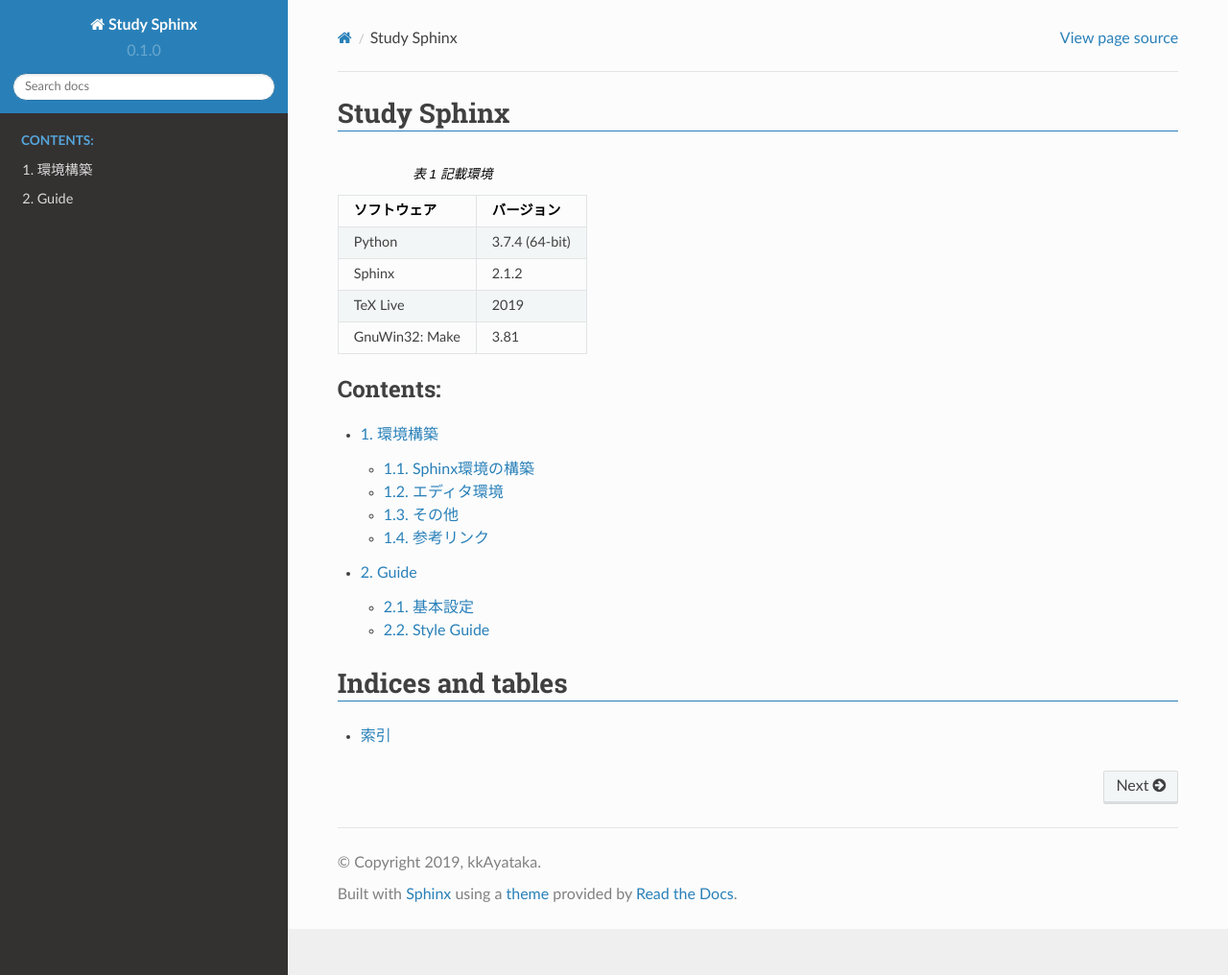
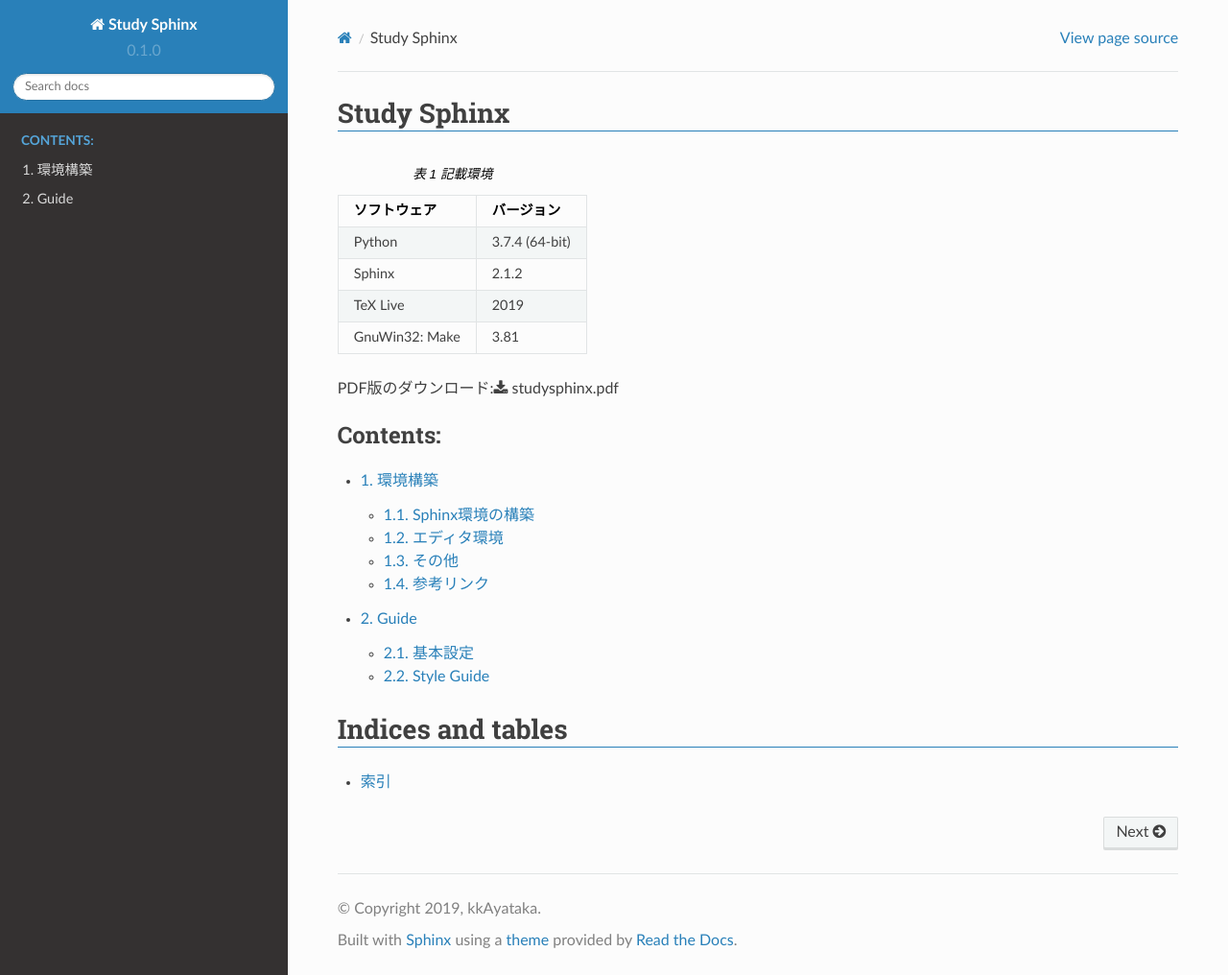
Before and after one commit to kkAyataka/study-sphinx, a Sphinx documentation site: the page built from doc/index.rst, in a window 1280 px wide and 1016 px high. Shown: the whole window at 96% size. Built offline with Sphinx 7.4.7 and the Read the Docs theme 2.0.0, drawn with Linux system fonts in a browser that asks for light colours.

Commit message:
Add download link for PDF

```diff
--- a/doc/index.rst
+++ b/doc/index.rst
@@ -16,6 +16,10 @@
    * - GnuWin32: Make
      - 3.81
 
+.. only:: html
+
+   PDF版のダウンロード: :download:`studysphinx.pdf`
+
 .. toctree::
    :maxdepth: 2
    :caption: Contents:
```
